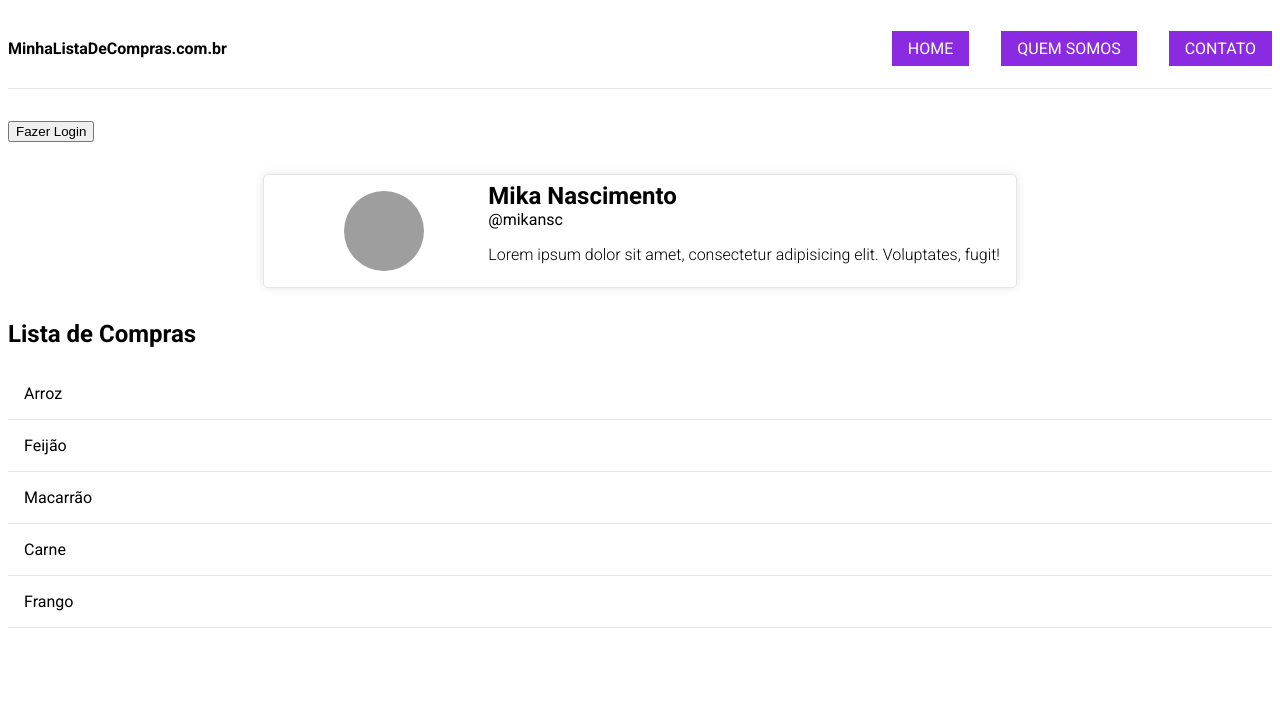
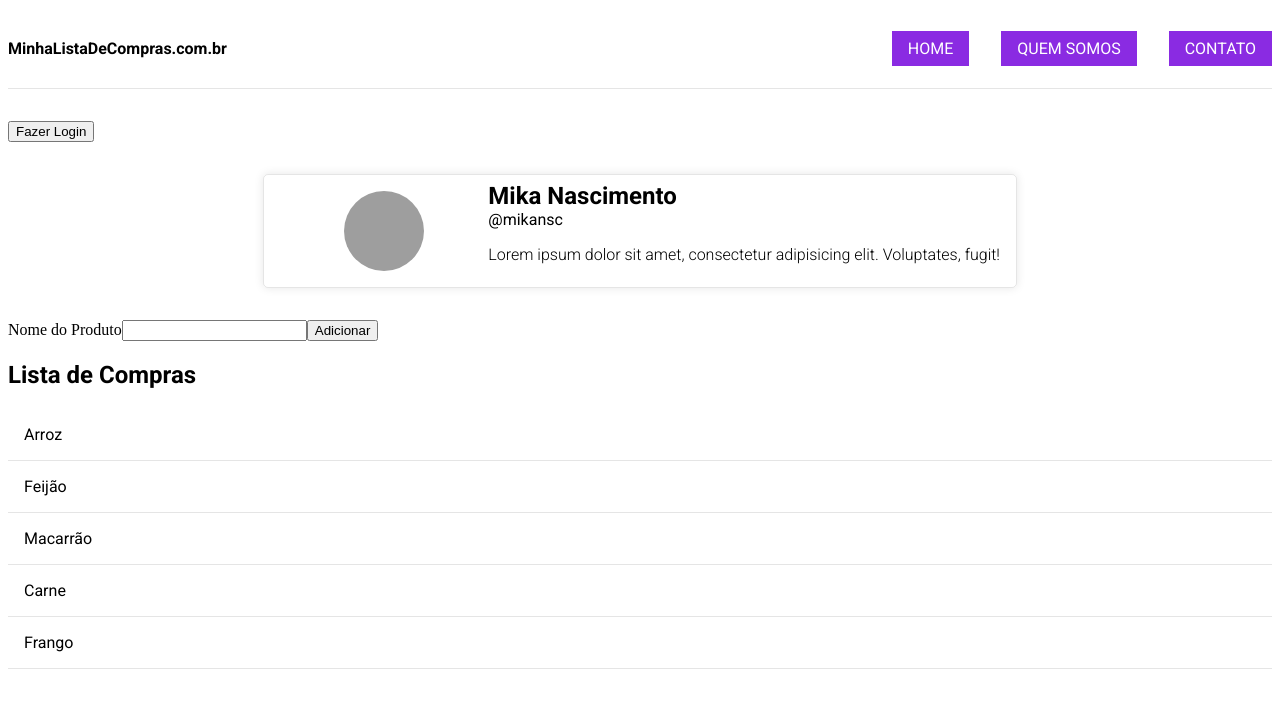
Before and after one commit to mikansc/lab365-exercicios-resolvidos, a React (Vite) app: page / in a window 1280 px wide. Shown: the top 708 px of the page. Built offline with nearby package versions, Linux system fonts and the light colour scheme; grey boxes are pictures that could not be loaded.

Commit message:
implementacao ex 07

```diff
--- a/src/App.jsx
+++ b/src/App.jsx
@@ -1,6 +1,8 @@
+import Button from "./components/Button";
 import Login from "./components/Login";
 import Navbar from "./components/Navbar";
 import ShoppingList from "./components/ShoppingList";
+import TextInput from "./components/TextInput";
 import User from "./components/User";
 
 const produtos = ["Arroz", "Feijão", "Macarrão", "Carne", "Frango"];
@@ -11,6 +13,12 @@ function App() {
       <Navbar />
       <Login />
       <User />
+      <TextInput
+        label="Nome do Produto"
+        id="nome_produto"
+        onChange={(e) => console.log(e.target.value)}
+      />
+      <Button label="Adicionar" onClick={() => console.log("clicou")} />
       <ShoppingList items={produtos} />
     </div>
   );
--- /dev/null
+++ b/src/components/Button.jsx
@@ -0,0 +1,12 @@
+import PropTypes from "prop-types";
+
+function Button({ label, onClick }) {
+  return <button onClick={onClick}>{label}</button>;
+}
+
+Button.propTypes = {
+  label: PropTypes.string.isRequired,
+  onClick: PropTypes.func.isRequired,
+};
+
+export default Button;
--- /dev/null
+++ b/src/components/TextInput.jsx
@@ -0,0 +1,23 @@
+import PropTypes from "prop-types";
+
+function TextInput({ label, id, onChange }) {
+  return (
+    <>
+      <label htmlFor={id}>{label}</label>
+      <input
+        type="text"
+        id={id}
+        onChange={onChange}
+        onBlur={() => console.log("o input de texto disparou o evento de blur")}
+      />
+    </>
+  );
+}
+
+TextInput.propTypes = {
+  label: PropTypes.string.isRequired,
+  id: PropTypes.string.isRequired,
+  onChange: PropTypes.func.isRequired,
+};
+
+export default TextInput;
```
